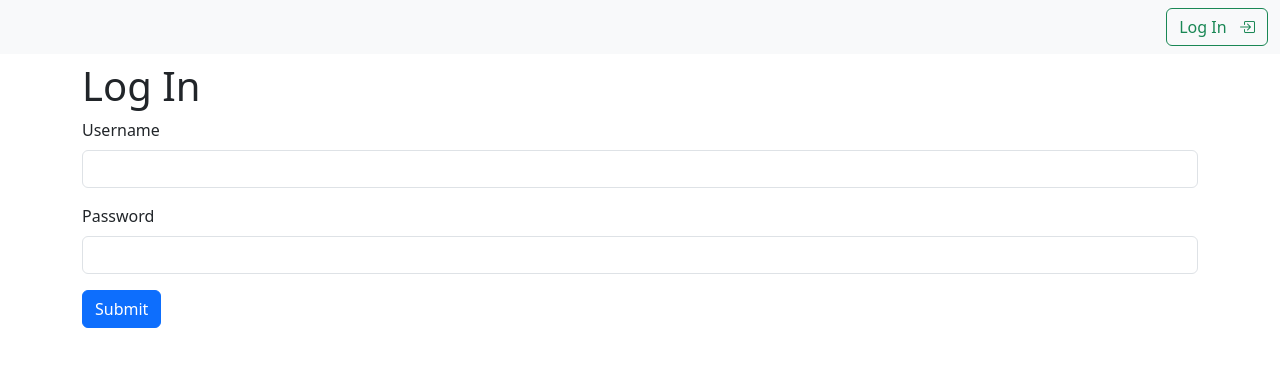
After one commit to krishnans2006/e-hallpass, a Python web app: template e-hallpass/templates/login.html in a window 1280 px wide. The commit adds this page. Shown: the top 367 px of the page. Run offline with Jinja, Linux system fonts and the light colour scheme; the template is opened without the code that fills it, so the values that code supplies are empty.

Commit message:
Implement authentication with two hardcoded accounts (ready, admin)

```diff
--- /dev/null
+++ b/e-hallpass/settings/__init__.py
@@ -0,0 +1,6 @@
+try:
+    from secret import *
+except ImportError:
+    SECRET_KEY = "secure-secret"
+    READY_PASSWORD = "iamready"
+    ADMIN_PASSWORD = "iamadmin"
--- /dev/null
+++ b/e-hallpass/settings/sample.secret.py
@@ -0,0 +1,3 @@
+SECRET_KEY = "secure-secret"
+READY_PASSWORD = "iamready"
+ADMIN_PASSWORD = "iamadmin"
--- a/e-hallpass/templates/base.html
+++ b/e-hallpass/templates/base.html
@@ -10,6 +10,12 @@
     <title>{% block title %}{% endblock %}</title>
 </head>
 <body>
+    {% for msg in get_flashed_messages() %}
+    <script>
+        alert("{{msg}}");
+    </script>
+    {% endfor %}
+
     {% include "navbar.html" %}
     <div class="container py-2">
         {% block content %}{% endblock %}
--- /dev/null
+++ b/e-hallpass/templates/login.html
@@ -0,0 +1,20 @@
+{% extends "base.html" %}
+
+{% block title %}Log In{% endblock %}
+
+{% block content %}
+<h1>Log In</h1>
+
+<form method="POST">
+    <div class="mb-3">
+        <label for="username" class="form-label">Username</label>
+        <input type="text" class="form-control" id="username" name="username">
+    </div>
+    <div class="mb-3">
+        <label for="password" class="form-label">Password</label>
+        <input type="password" class="form-control" id="password" name="password">
+    </div>
+    <button type="submit" class="btn btn-primary">Submit</button>
+</form>
+
+{% endblock %}
--- a/e-hallpass/templates/navbar.html
+++ b/e-hallpass/templates/navbar.html
@@ -1,6 +1,6 @@
 <nav class="navbar navbar-expand-lg bg-body-tertiary">
     <div class="container-fluid">
-        <a class="navbar-brand" href="{{ url_for('index') }}">Sign in/out</a>
+        <a class="navbar-brand" href="{{ url_for('index') }}"></a>
         <button class="navbar-toggler" type="button" data-bs-toggle="collapse" data-bs-target="#navbarSupportedContent"
             aria-controls="navbarSupportedContent" aria-expanded="false" aria-label="Toggle navigation">
             <span class="navbar-toggler-icon"></span>
@@ -12,9 +12,18 @@
 
             <!-- Right navbar -->
             {% if session.get("user") %}
+            <span class="navbar-text">
+                {{ session["user"] }}
+                &nbsp;
+            </span>
+            <a class="btn btn-outline-primary" href="{{ url_for('logout') }}">
+                Logout
+                &nbsp;
+                <i class="bi bi-box-arrow-right"></i>
+            </a>
             {% else %}
-            <a class="btn btn-outline-danger" href="{{ url_for('login') }}">
-                Admin Login
+            <a class="btn btn-outline-success" href="{{ url_for('login') }}">
+                Log In
                 &nbsp;
                 <i class="bi bi-box-arrow-in-right"></i>
             </a>
```
Also changed, not shown: e-hallpass/app.py (+40 -3 lines), e-hallpass/templates/form.html (added, +7 -0 lines), e-hallpass/templates/index.html (+22 -1 lines). Lines whose indentation alone changed are shown as unchanged.
